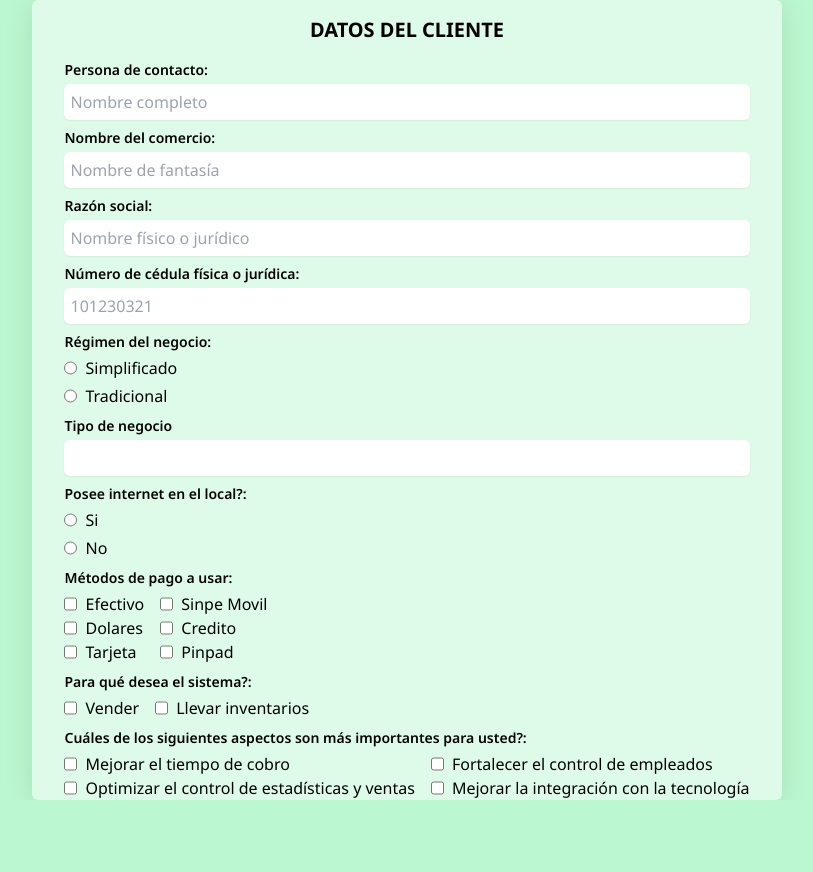
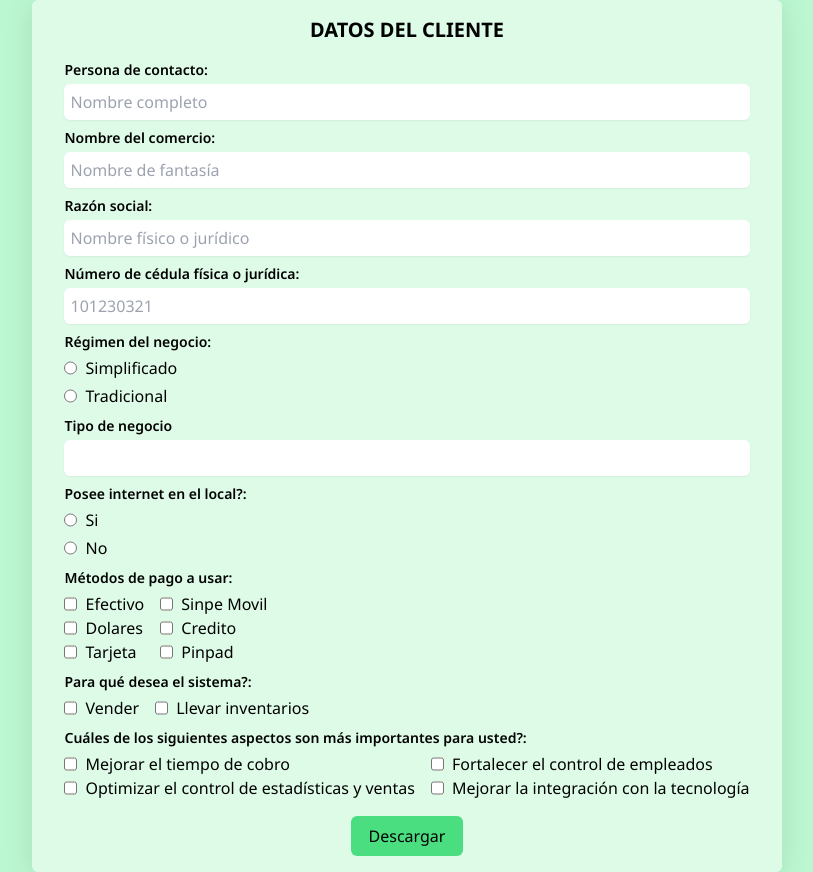
Before and after one commit to CapiFrank/form-initial, a Vue app: page / in a window 1280 px wide. Shown: the whole page, without its empty margins (233-1046 px from the left). Before the commit the page ends 800 px from the top, so only its background shows below. Built offline with nearby package versions, Linux system fonts and the light colour scheme.

Commit message:
Se hacen cambios en el tamaño

```diff
--- a/src/App.vue
+++ b/src/App.vue
@@ -1,7 +1,7 @@
 <template>
-  <div ref="element" :class="print ? 'w-[8.27in] h-[11.69in]' : 'w-screen min-h-screen'">
-    <div class="w-full min-h-screen flex justify-center items-center font-noto" :class="{ 'p-20': print }">
-      <div class="bg-[rgba(255,255,255,0.5)] rounded-md shadow-[0_4px_30px_rgba(0,0,0,0.1)] border-[1px_solid_rgba(255,255,255,0.3)] overflow-auto max-h-screen">
+  <div ref="element" :class="print ? 'w-[8.27in] h-[11.69in] bg-green-200' : 'w-screen min-h-screen'">
+    <div class="w-full flex justify-center items-center font-noto" :class="{ 'p-20': print }">
+      <div class="bg-[rgba(255,255,255,0.5)] rounded-md shadow-[0_4px_30px_rgba(0,0,0,0.1)] border-[1px_solid_rgba(255,255,255,0.3)]">
         <form class="flex flex-col gap-2 py-2 px-8" @submit.prevent="submit">
           <span class="self-center text-xl font-bold uppercase py-2">Datos Del Cliente</span>
           <InputText text="Persona de contacto:" placeholder="Nombre completo" name="contacto" v-model="properties.contacto" />
```
